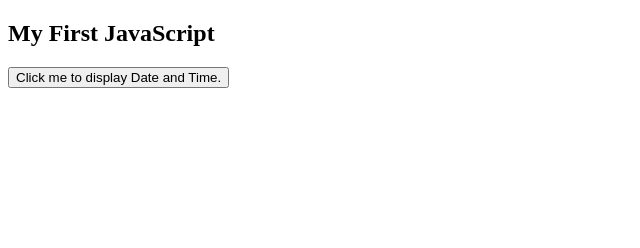
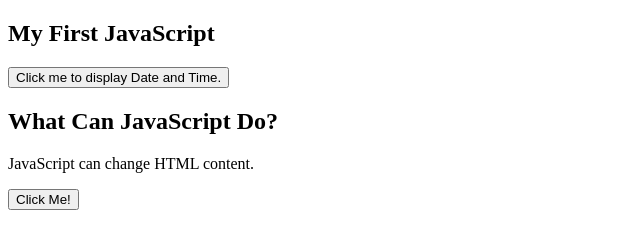
Before and after one commit to jegbune/JavaScript-Training, a plain HTML site: page Javascript1.html in a window 1280 px wide. Shown: the whole page, without its empty margins (0-640 px from the left). Drawn offline with Linux system fonts and the light colour scheme.

Commit message:
JavaScript can change html text

```diff
--- a/Javascript1.html
+++ b/Javascript1.html
@@ -31,7 +31,13 @@
 
 <p id="demo"></p>
 
+<h2>What Can JavaScript Do?</h2>
 
+<p id="demo1">
+    JavaScript can change HTML content.
+</p>
+
+<button onclick="document.getElementById('demo1').innerHTML='Hello JavaScript'">Click Me!</button>
 
 </body>
 </html>
```
